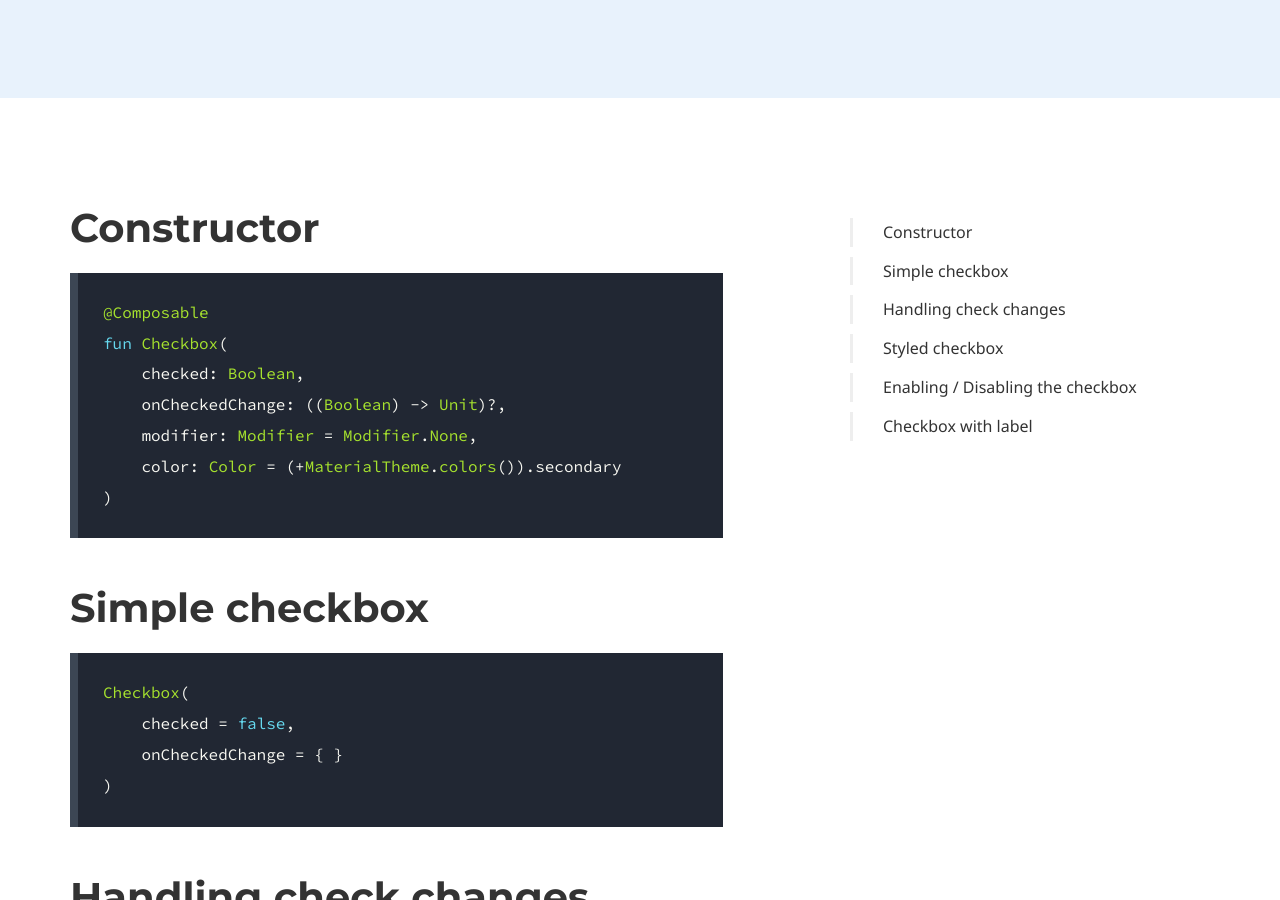
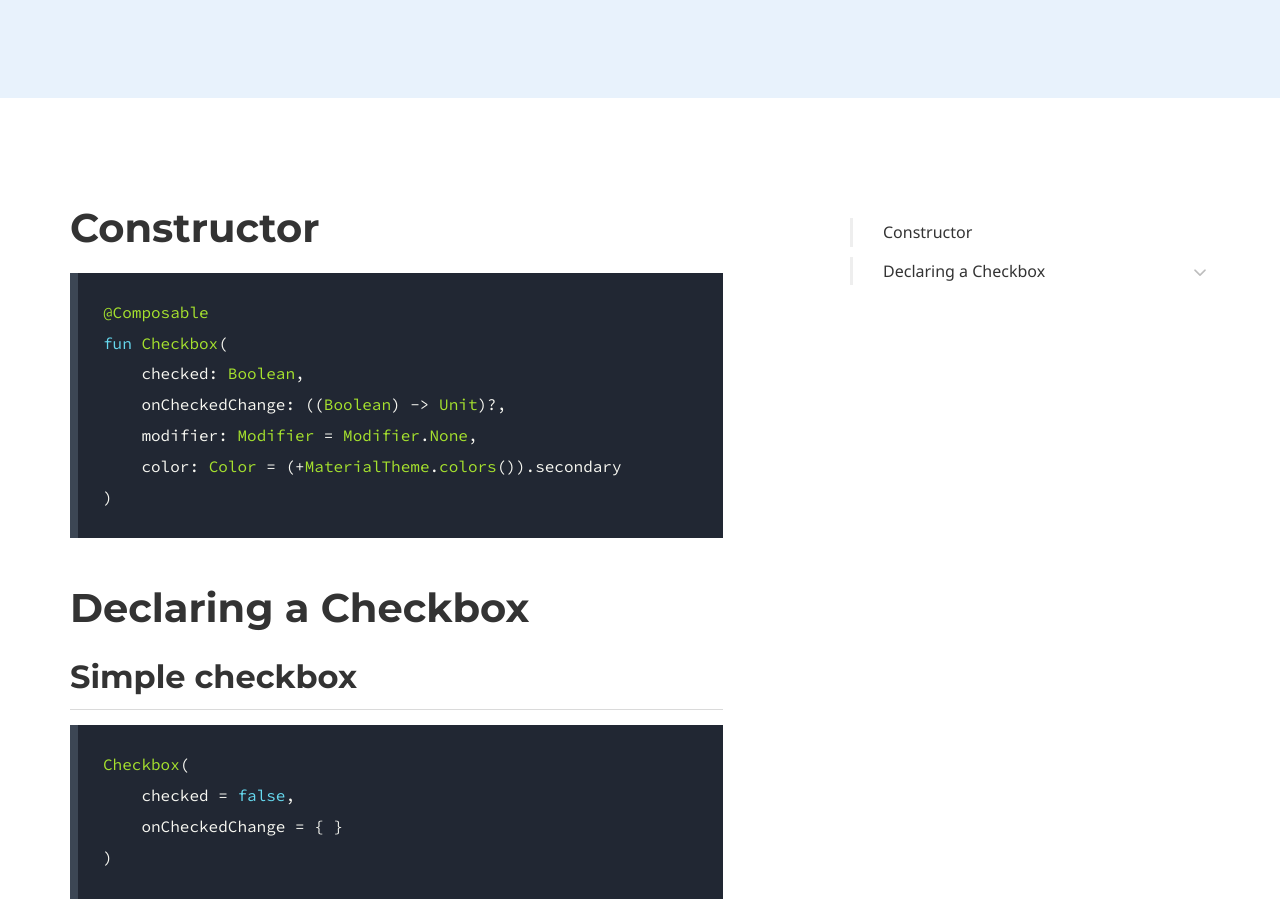
Before and after one commit to hitherejoe/ComposeAcademy, a Jekyll site: the page built from academy/material/checkbox.md, in a window 1280 px wide and 900 px high, scrolled down 421 px. Built offline with Jekyll 4.4.1, drawn with Linux system fonts in a browser that asks for light colours; some web fonts are replaced; our own code applies the rules of GitHub Pages for plain Markdown files.

Commit message:
Update checkbox.md

````diff
--- a/academy/material/checkbox.md
+++ b/academy/material/checkbox.md
@@ -22,7 +22,9 @@ fun Checkbox(
 )
 ```
 
-# Simple checkbox
+# Declaring a Checkbox
+
+## Simple checkbox
 
 ```kotlin
 Checkbox(
@@ -31,10 +33,10 @@ Checkbox(
 )
 ```
 
-# Handling check changes
+## Handling check changes
 
 
-# Styled checkbox
+## Styled checkbox
 
 ```kotlin
 Checkbox(
@@ -45,7 +47,7 @@ Checkbox(
 ```
 
 
-# Enabling / Disabling the checkbox
+## Enabling / Disabling the checkbox
 
 ```kotlin
 @Composable
@@ -58,4 +60,4 @@ fun CheckboxComponent(formState: FormState) {
 }
 ```
 
-# Checkbox with label
+## Checkbox with label
````
